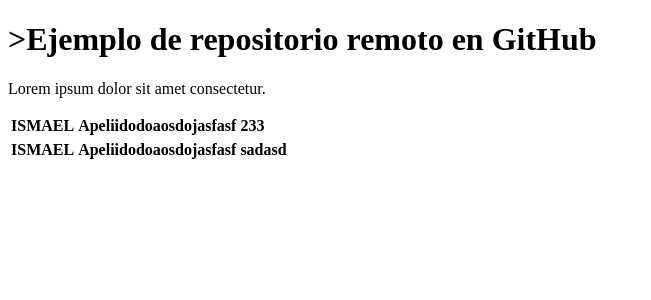
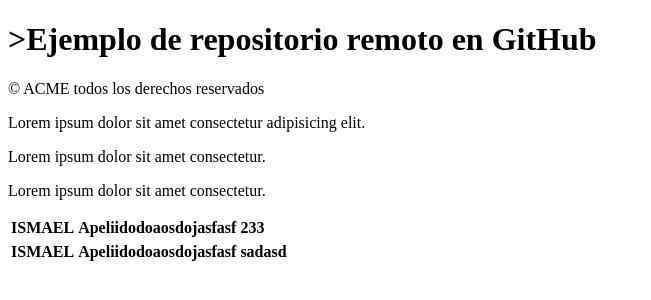
Before and after one commit to Ismaellajud/ejercicio3, a plain HTML site: page index.htm in a window 1280 px wide. Shown: the whole page, without its empty margins (0-651 px from the left). Drawn offline with Linux system fonts and the light colour scheme.

Commit message:
index.htm

```diff
--- a/index.htm
+++ b/index.htm
@@ -7,6 +7,14 @@
     <title>Sitio Web</title>
 </head>
 <body> <h1>>Ejemplo de repositorio remoto en GitHub</h1>
+
+    <footer> <p>&copy; ACME todos los derechos reservados
+        <p>Lorem ipsum dolor sit amet consectetur adipisicing elit.
+            <section> <p>Lorem ipsum dolor sit amet consectetur.</p>
+            </section>
+            <script> src="/js/main.js"></script>
+        </p>
+    </p></footer>
     <p>Lorem ipsum dolor sit amet consectetur.</p>
     <table><th>ISMAEL</th>
     <th>Apeliidodoaosdojasfasf</th>
```
